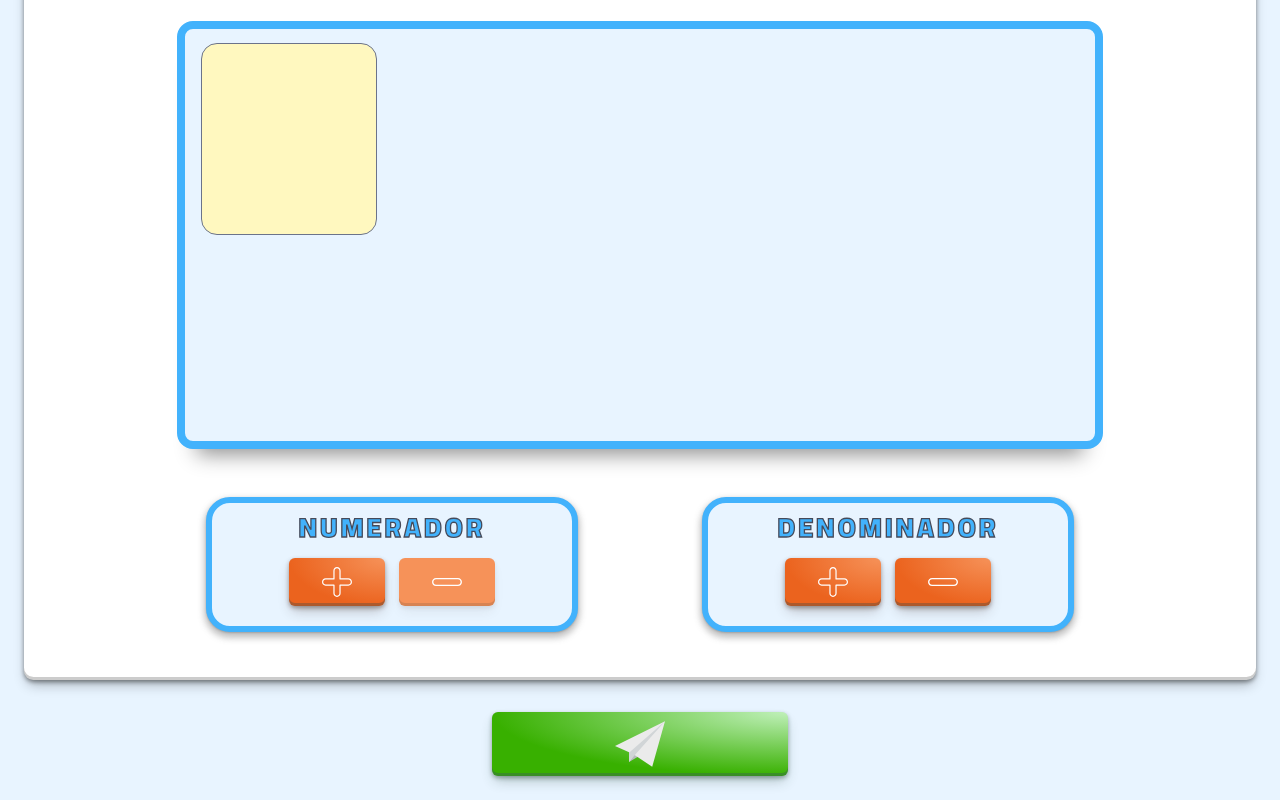
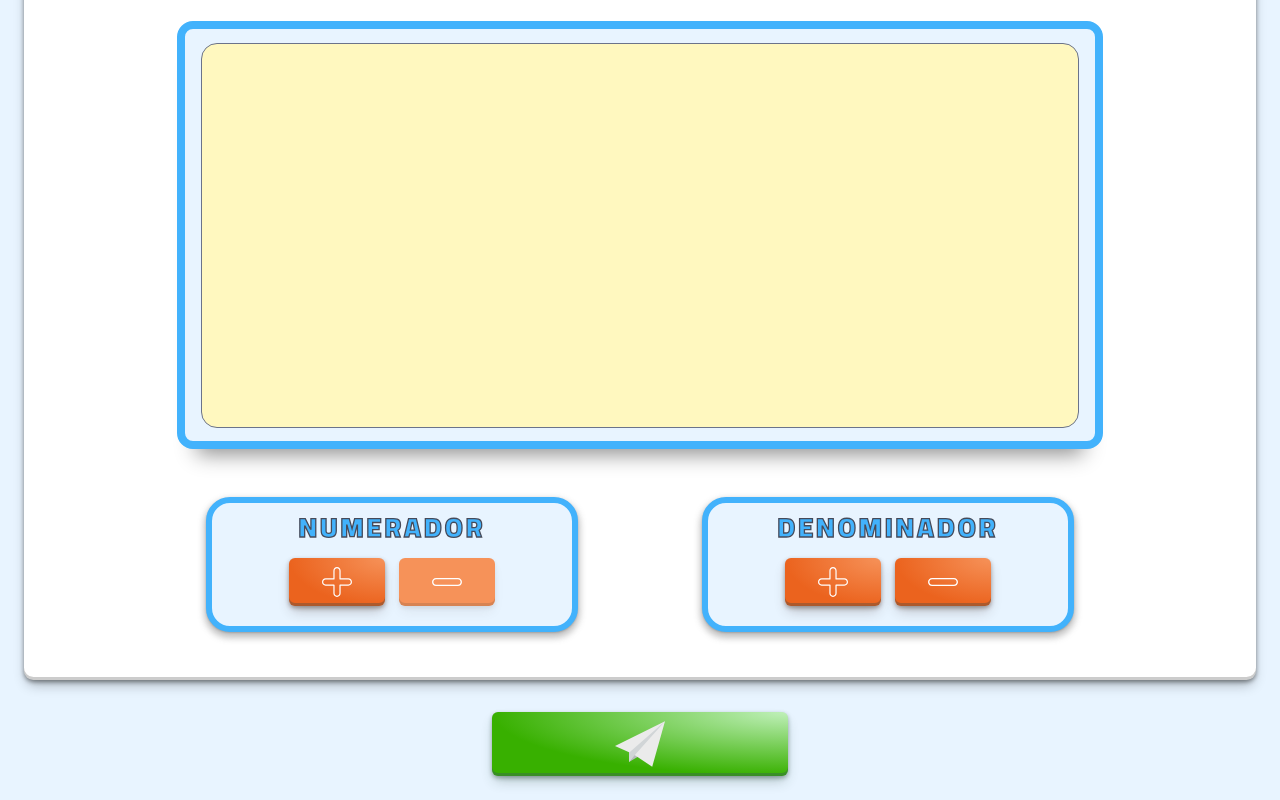
Before and after one commit to DaniDev94/test-smartick-fractions, a Vue app: page /game in a window 1280 px wide. Both pictures are taken after a click on the button 833 px from the left and 1075 px from the top of the page. Shown: the part 494-1294 px from the top of the page. Built offline with nearby package versions, Linux system fonts and the light colour scheme.

Commit message:
FIX: fix error in styles division-denominator-box and division-numerator-box

```diff
--- a/src/components/pages/GamePage.vue
+++ b/src/components/pages/GamePage.vue
@@ -1,6 +1,6 @@
 <template>
   <!-- Loading new fraction -->
-  <div id="top" class="b-content-initial d-flex justify-content-center" :class="{ 'background-content': show }" />
+  <!-- <div id="top" class="b-content-initial d-flex justify-content-center" :class="{ 'background-content': show }" /> -->
   <!-- Game -->
   <div class="b-content w-100 min-vh-100 py-3 px-4">
     <div class="m-2 p-1">
@@ -18,7 +18,7 @@
           <div class="row d-flex justify-content-center">
             <div class="col-md-10 col-md-offset-1">
               <div
-                class="p-3"
+                class="d-flex p-3"
                 :class="[
                   success === true ? 'success-box-border' : 'initial-box-border',
                   error === true ? 'error-box-border' : 'initial-box-border',
@@ -27,6 +27,7 @@
                 <div
                   v-for="(box, index) in boxDenominator"
                   :key="index"
+                  class="w-100"
                   :class="boxNumerator <= index ? 'division-denominator-box' : 'division-numerator-box'"
                 ></div>
               </div>
```
